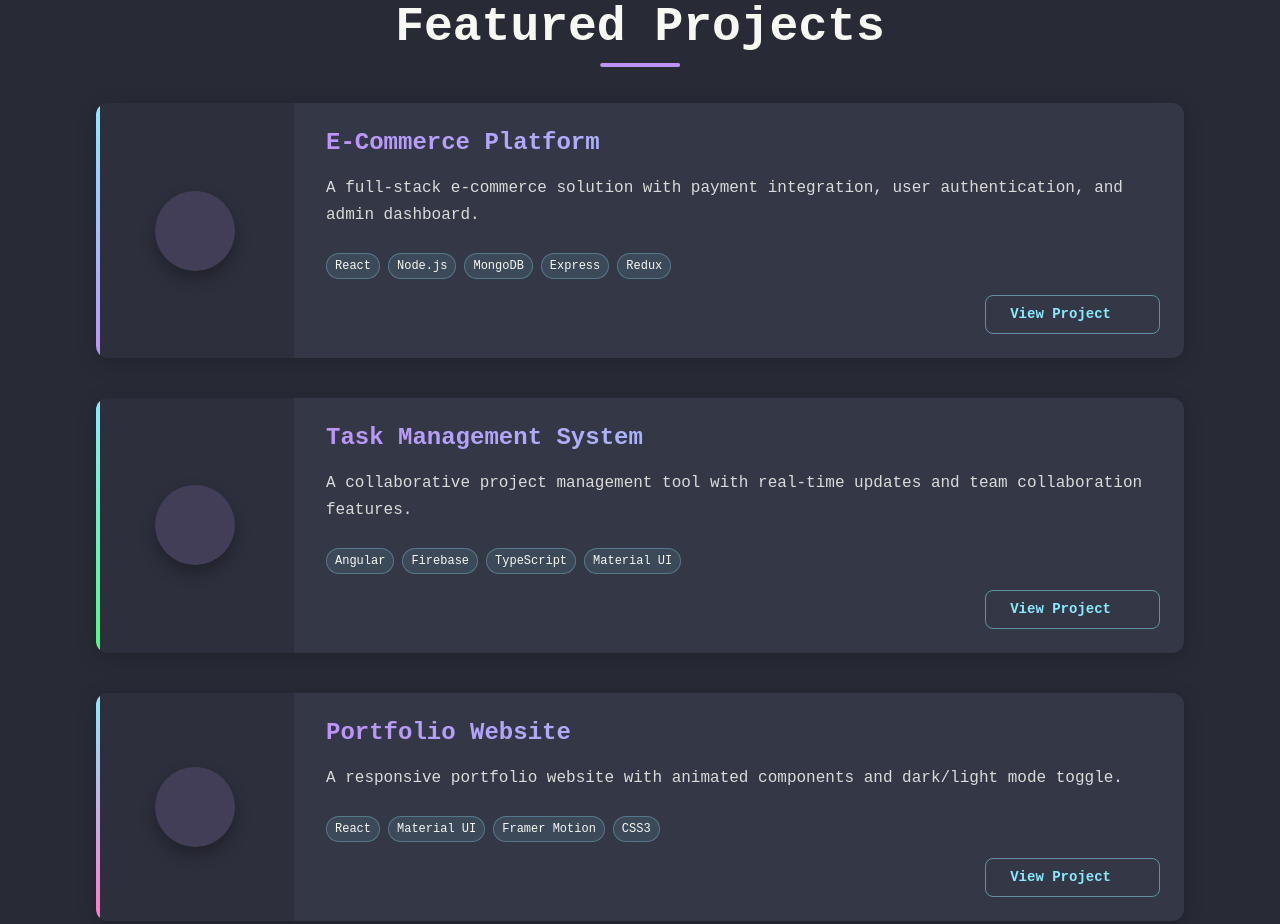
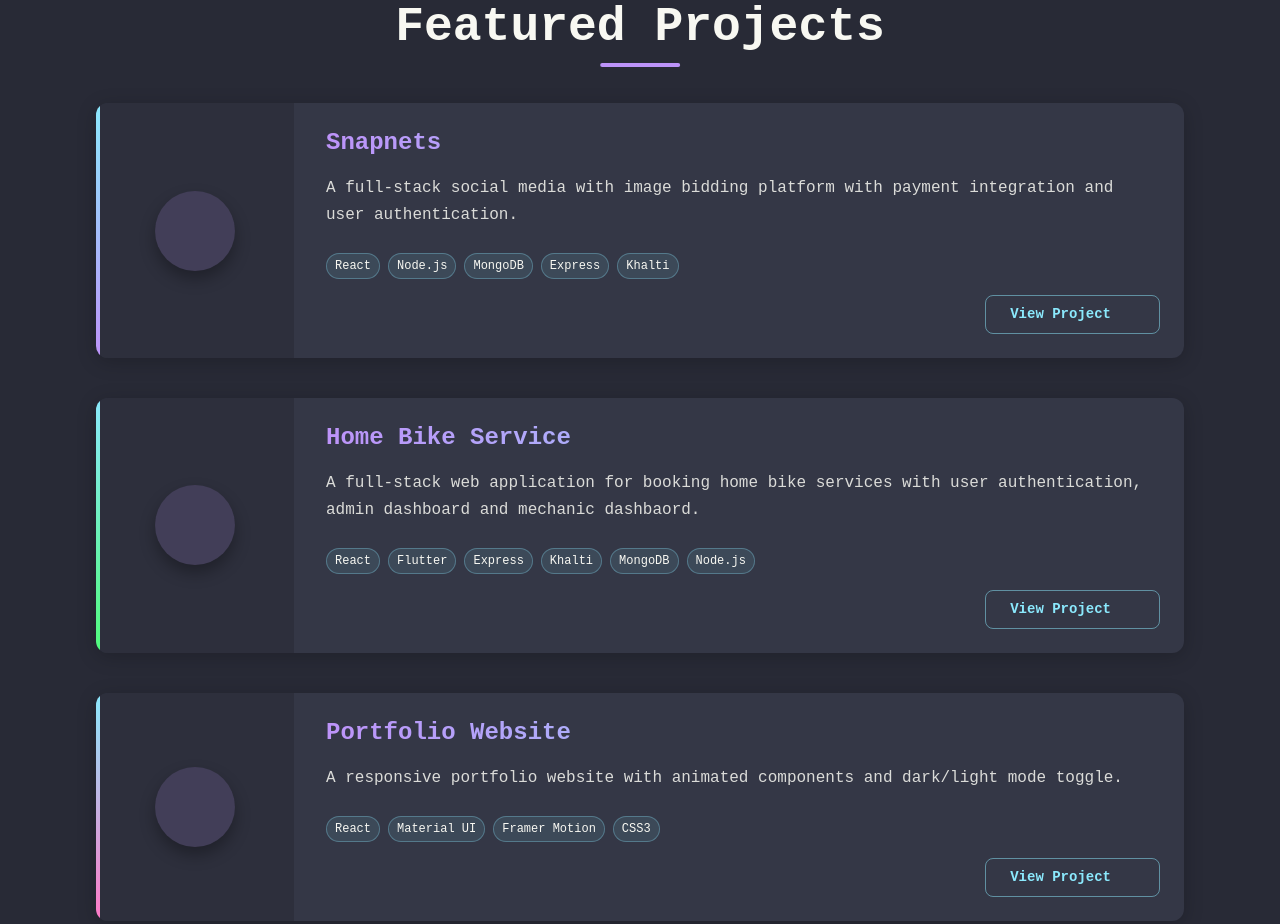
Before and after one commit to AbhigyaShrestha2060/Portfolio, a React (Create React App) app: page / in a window 1280 px wide. Shown: the part 1680-2604 px from the top of the page. Built offline with nearby package versions, Linux system fonts and the light colour scheme; some icons are missing.

Commit message:
updated the codes

```diff
--- a/src/pages/Homepage/Homepage.js
+++ b/src/pages/Homepage/Homepage.js
@@ -99,18 +99,20 @@ const HomePage = () => {
   // Project data
   const projects = [
     {
-      title: 'E-Commerce Platform',
+      title: 'Snapnets',
       description:
-        'A full-stack e-commerce solution with payment integration, user authentication, and admin dashboard.',
-      skills: ['React', 'Node.js', 'MongoDB', 'Express', 'Redux'],
+        'A full-stack social media with image bidding platform with payment integration and user authentication.',
+      skills: ['React', 'Node.js', 'MongoDB', 'Express', 'Khalti'],
       icon: <WebIcon fontSize='large' />,
+      link: 'https://github.com/AbhigyaShrestha2060/Snapnets-Frontend',
     },
     {
-      title: 'Task Management System',
+      title: 'Home Bike Service',
       description:
-        'A collaborative project management tool with real-time updates and team collaboration features.',
-      skills: ['Angular', 'Firebase', 'TypeScript', 'Material UI'],
+        'A full-stack web application for booking home bike services with user authentication, admin dashboard and mechanic dashbaord.',
+      skills: ['React', 'Flutter', 'Express', 'Khalti', 'MongoDB', 'Node.js'],
       icon: <StorageIcon fontSize='large' />,
+      link: 'https://github.com/AbhigyaShrestha2060/HomeBikeServiceAPI',
     },
     {
       title: 'Portfolio Website',
@@ -120,6 +122,10 @@ const HomePage = () => {
       icon: <CodeIcon fontSize='large' />,
     },
   ];
+
+  const openProjectLink = (link) => {
+    window.open(link, '_blank');
+  };
 
   return (
     <Box
@@ -891,6 +897,7 @@ const HomePage = () => {
                             color='primary'
                             size='medium'
                             endIcon={<ArrowForwardIcon />}
+                            onClick={() => openProjectLink(project.link)}
                             sx={{
                               textTransform: 'none',
                               fontWeight: 600,
```
